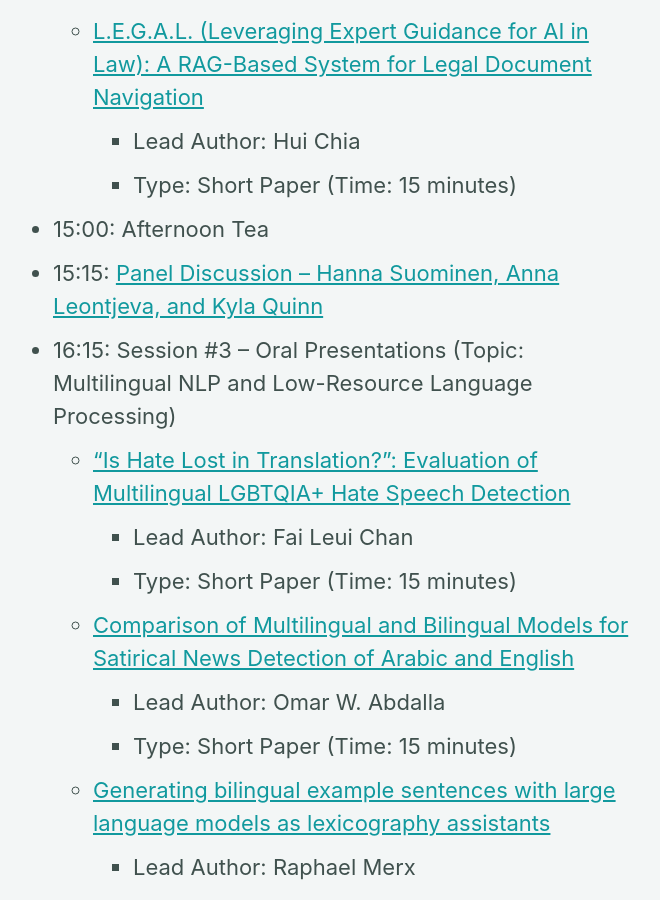
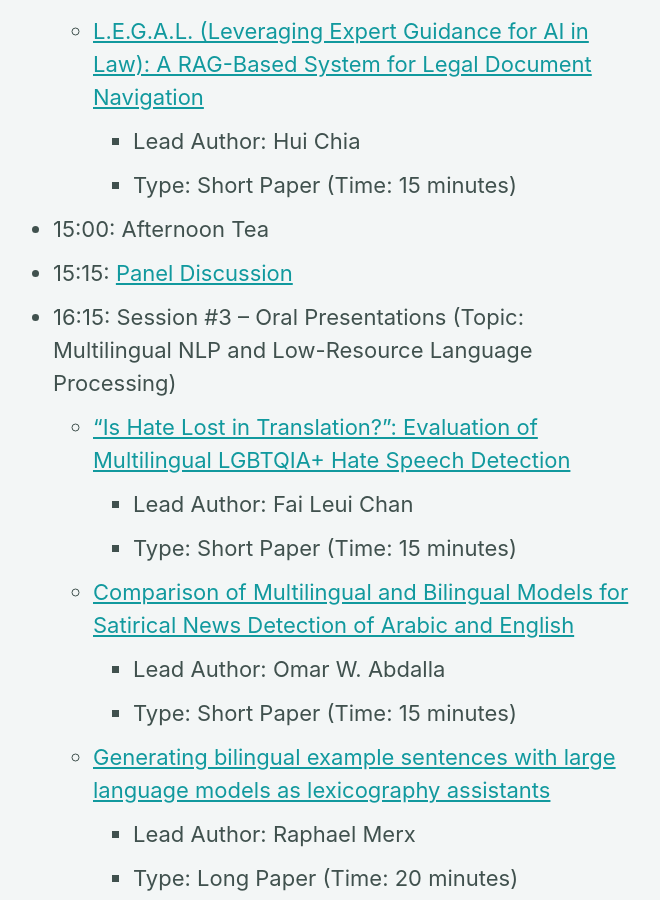
Before and after one commit to jkkummerfeld/alta2025, a Jekyll site: the page built from _pages/program.md, in a window 1280 px wide and 900 px high, scrolled down 2314 px. Shown: the whole window, without its empty margins (309-969 px from the left). Built offline with Jekyll 4.4.1, drawn with Linux system fonts in a browser that asks for light colours; cached includes are drawn as plain includes.

Commit message:
Minor fix: panel discussion

```diff
--- a/_pages/program.md
+++ b/_pages/program.md
@@ -67,7 +67,7 @@ Time Zone: AEDT (UTC+11)
     - Lead Author: Hui Chia
     - Type: Short Paper (Time: 15 minutes)
 - 15:00: Afternoon Tea
-- 15:15: [Panel Discussion -- Hanna Suominen, Anna Leontjeva, and Kyla Quinn](/keynotes/#panel-discussion)
+- 15:15: [Panel Discussion](/keynotes/#panel-discussion)
 - 16:15: Session #3 -- Oral Presentations (Topic: Multilingual NLP and Low-Resource Language Processing)
   - ["Is Hate Lost in Translation?": Evaluation of Multilingual LGBTQIA+ Hate Speech Detection](/assets/papers/1.pdf)
     - Lead Author: Fai Leui Chan
```
